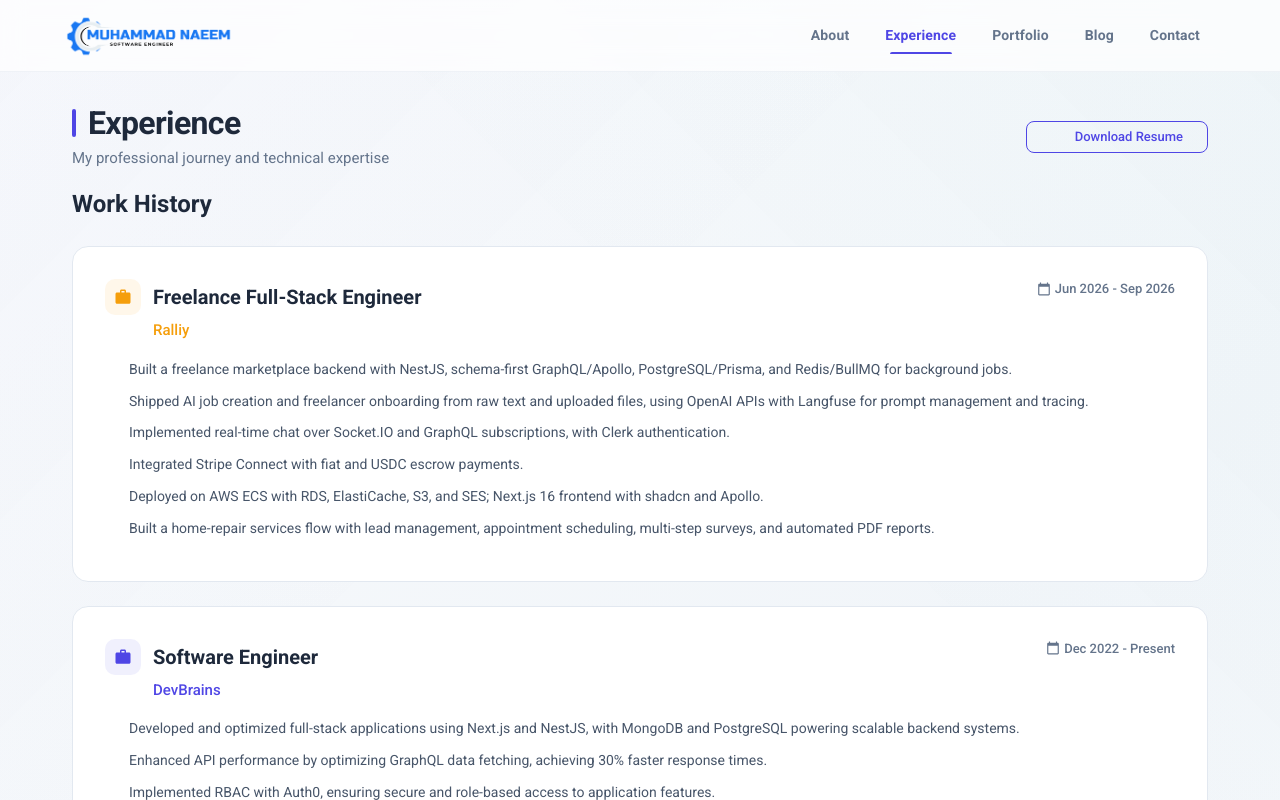
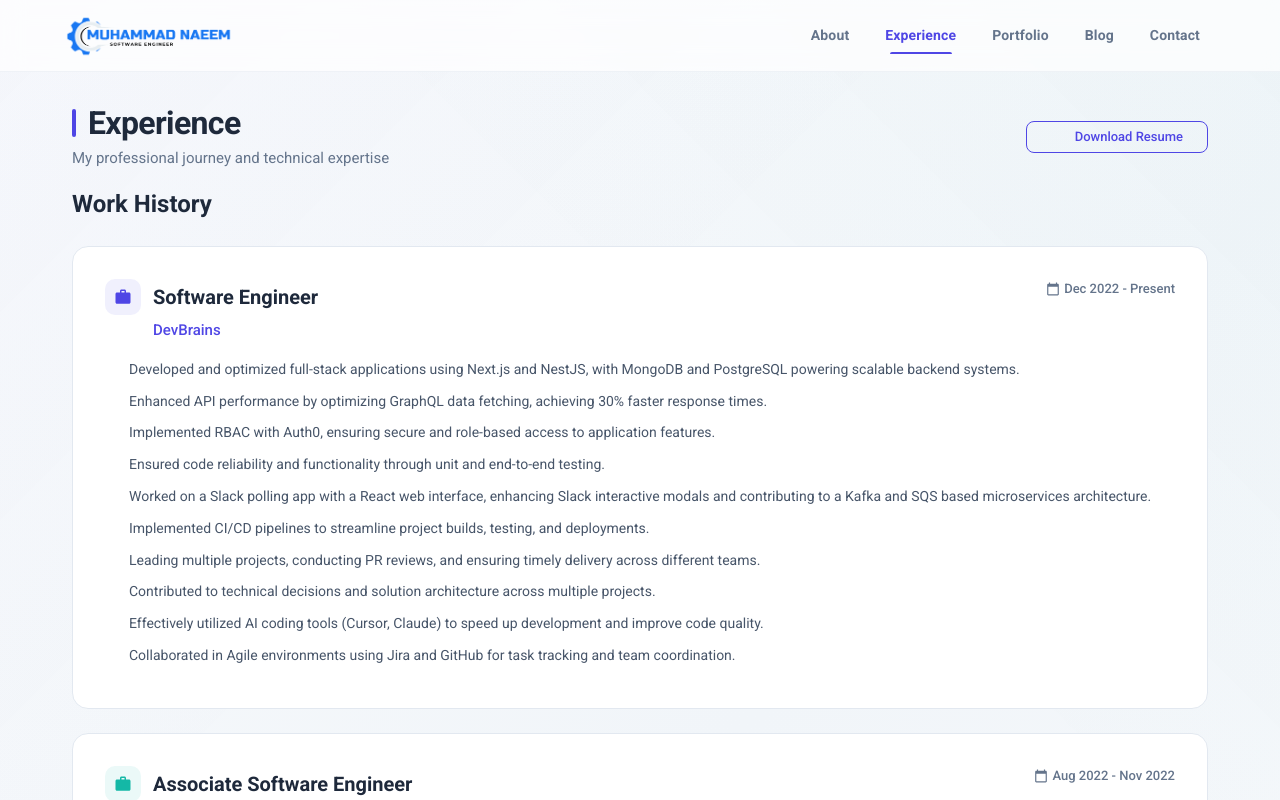
Before and after one commit to imnaeem/portfolio, a Next.js app: page /experience in a window 1280 px wide. Shown: the top 800 px of the page. Built offline with nearby package versions, Linux system fonts and the light colour scheme; some icons are missing.

Commit message:
chore: remove Ralliy from resume experience

```diff
--- a/src/components/experience/ProfessionalExperiences.tsx
+++ b/src/components/experience/ProfessionalExperiences.tsx
@@ -2,20 +2,6 @@
 import { Work, CalendarToday } from '@mui/icons-material';
 
 const experience = [
-	{
-		title: 'Freelance Full-Stack Engineer',
-		company: 'Ralliy',
-		period: 'Jun 2026 - Sep 2026',
-		color: '#F59E0B',
-		highlights: [
-			'Built a freelance marketplace backend with NestJS, schema-first GraphQL/Apollo, PostgreSQL/Prisma, and Redis/BullMQ for background jobs.',
-			'Shipped AI job creation and freelancer onboarding from raw text and uploaded files, using OpenAI APIs with Langfuse for prompt management and tracing.',
-			'Implemented real-time chat over Socket.IO and GraphQL subscriptions, with Clerk authentication.',
-			'Integrated Stripe Connect with fiat and USDC escrow payments.',
-			'Deployed on AWS ECS with RDS, ElastiCache, S3, and SES; Next.js 16 frontend with shadcn and Apollo.',
-			'Built a home-repair services flow with lead management, appointment scheduling, multi-step surveys, and automated PDF reports.',
-		],
-	},
 	{
 		title: 'Software Engineer',
 		company: 'DevBrains',
```
